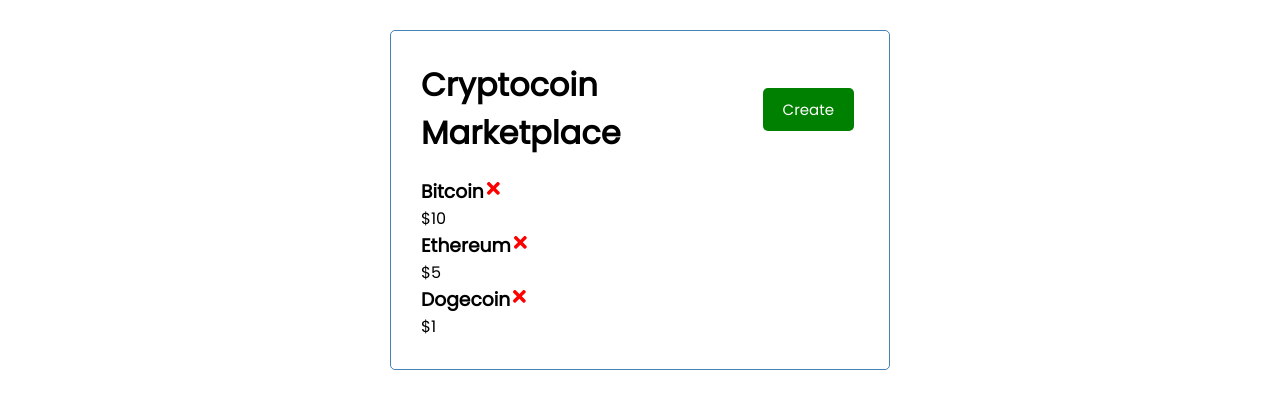
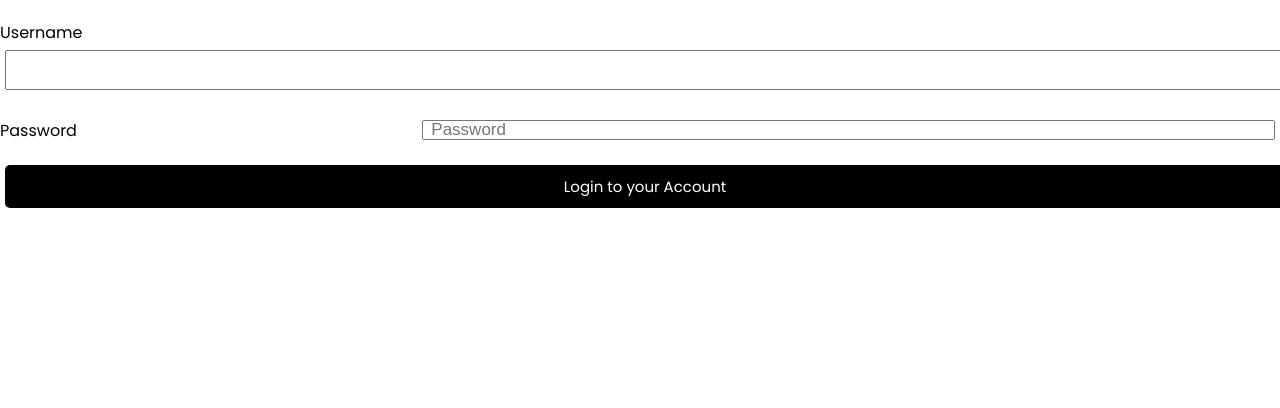
Before and after one commit to rregalado17/plutus-frontend, a React (Create React App) app: page / in a window 1280 px wide. Shown: the top 408 px of the page. Built offline with nearby package versions, Linux system fonts and the light colour scheme.

Commit message:
build login form

```diff
--- a/package.json
+++ b/package.json
@@ -6,6 +6,7 @@
     "@testing-library/jest-dom": "^5.11.4",
     "@testing-library/react": "^11.1.0",
     "@testing-library/user-event": "^12.1.10",
+    "bootstrap": "^3.4.1",
     "react": "^17.0.2",
     "react-dom": "^17.0.2",
     "react-icons": "^4.2.0",
--- a/src/components/Login.js
+++ b/src/components/Login.js
@@ -0,0 +1,69 @@
+import { useState } from 'react'
+
+const Login = ( {onLogin}) => {
+
+    const [username, setUsername] = useState('')
+    const [password, setPassword] = useState('')
+
+
+    const onSubmit = (e) => {
+        e.preventDefault()
+
+        if (!username) {
+            alert('Please enter your username')
+            return
+        }
+
+        onLogin({ username, password })
+            setUsername('')
+            setPassword('')
+    }
+
+
+    return (
+        <form className='add-form' onSubmit={onSubmit}>
+            <div className='form-control'>
+                <label>Username</label>
+                <input
+                    type='text'
+                    placeholder=''
+                    value={username}
+                    onChange={(e) => setUsername(e.target.value)}
+                />
+            </div>
+            <div className='form-control form-control-check'>
+                <label>Password</label>
+                <input
+                    type='text'
+                    placeholder='Password'
+                    value={password}
+                    onChange={(e) => setPassword(e.target.value)}
+                />
+            </div>
+            {/* <div className='form-control'>
+                <label>Active Crypto</label>
+                <input
+                    type='checkbox'
+                    checked={active}
+                    value={active}
+                    onChange={(e) => setActive(e.currentTarget.checked)}
+                />
+            </div> */}
+
+            <input type='submit' value='Login to your Account' className='btn btn-block' />
+
+        </form>
+    )
+}
+
+
+
+// const Login = () => {
+//     return (
+//         <div>
+
+//         </div>
+//     )
+// }
+
+export default Login
--- a/src/index.js
+++ b/src/index.js
@@ -1,13 +1,15 @@
 import React from 'react';
 import ReactDOM from 'react-dom';
 import './index.css';
+import Login from './components/Login'
 import App from './App';
 import reportWebVitals from './reportWebVitals';
 // import { BrowserRouter as Router } from 'react-router-dom';
 
 ReactDOM.render(
   <React.StrictMode>
-    <App />
+    <Login />
+    {/* <App /> */}
   </React.StrictMode>,
   document.getElementById('root')
 );
```
Also changed, not shown: src/components/NewUser.js (added), 1 other file (tests, documents, lock files or other folders).
